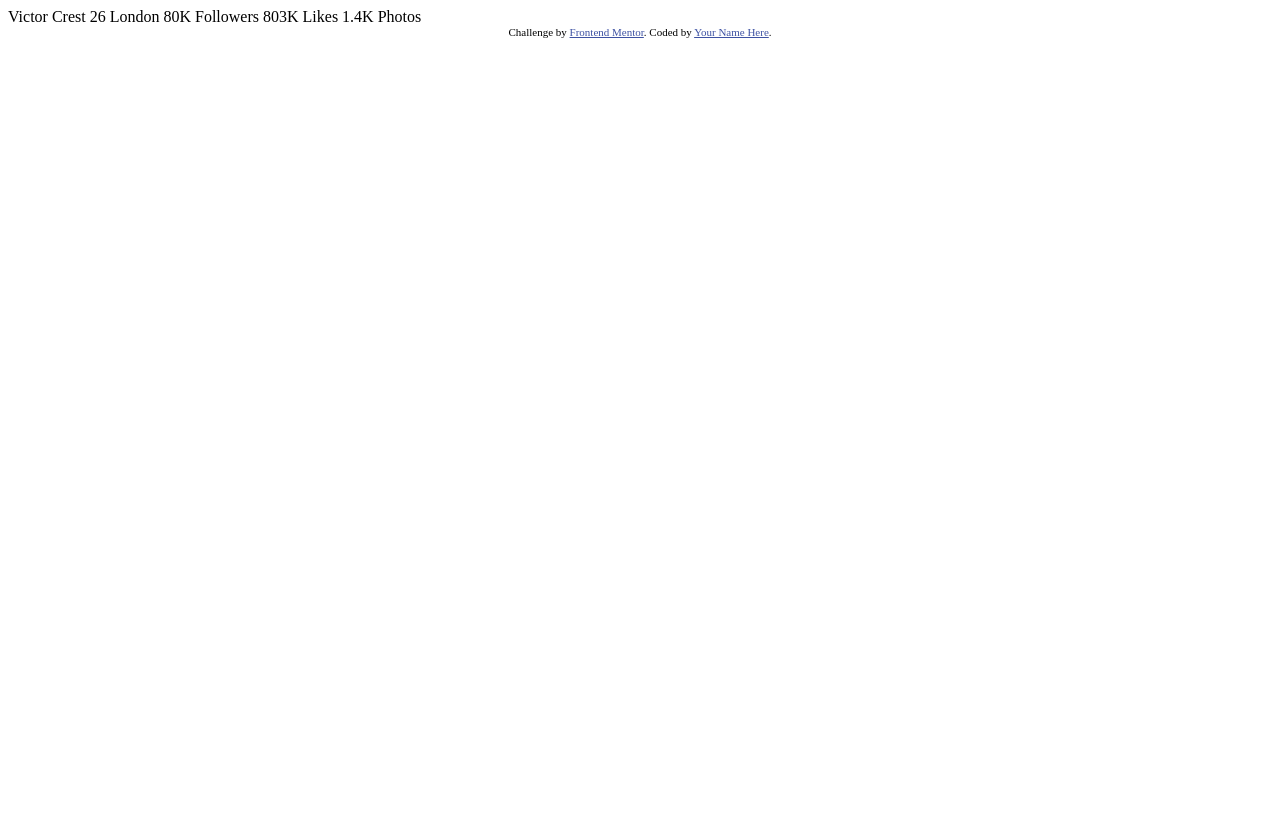
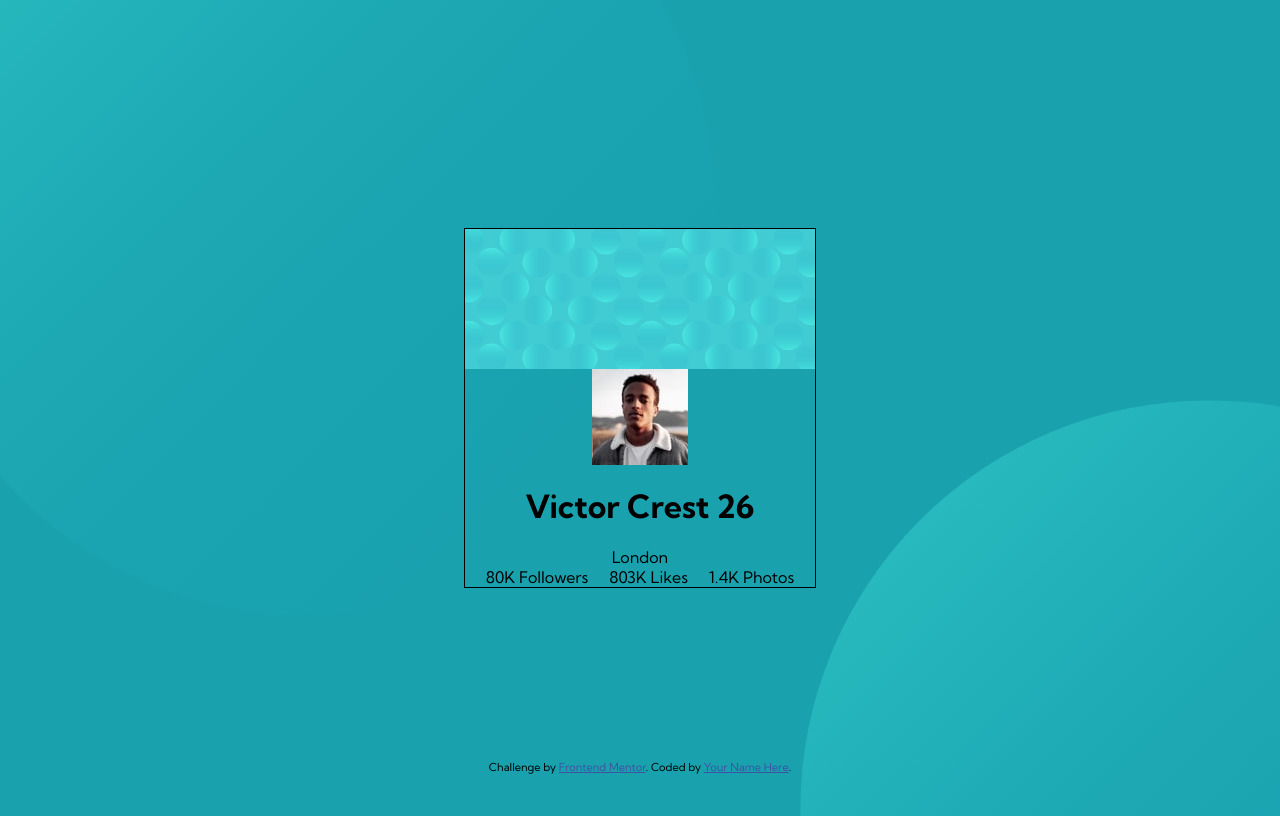
Before and after one commit to vince-pino/fem-profile-card-component, a plain HTML site: page index.html in a window 1280 px wide. Drawn offline with Linux system fonts and the light colour scheme.

Commit message:
Add styles

```diff
--- a/index.html
+++ b/index.html
@@ -4,32 +4,46 @@
   <meta charset="UTF-8">
   <meta name="viewport" content="width=device-width, initial-scale=1.0"> <!-- displays site properly based on user's device -->
 
+  <link rel="preconnect" href="https://fonts.googleapis.com">
+  <link rel="preconnect" href="https://fonts.gstatic.com" crossorigin>
+  <link href="https://fonts.googleapis.com/css2?family=Big+Shoulders+Display:wght@700&family=Fraunces:opsz,wght@9..144,700&family=Hanken+Grotesk:wght@500;700;800&family=Inter:wght@400;700&family=Kumbh+Sans:wght@400;700&family=Lexend+Deca&family=Montserrat:wght@500;700&family=Outfit:wght@300;400;600;700&family=Press+Start+2P&family=Red+Hat+Display:wght@500;700;900&family=Roboto:ital,wght@0,400;0,700;1,300;1,400;1,700&family=Work+Sans:wght@400;600;700&display=swap" rel="stylesheet">
   <link rel="icon" type="image/png" sizes="32x32" href="./images/favicon-32x32.png">
+  <link rel="stylesheet" href="styles/index.css">
 
   <title>Frontend Mentor | Profile card component</title>
-
-  <!-- Feel free to remove these styles or customise in your own stylesheet 👍 -->
-  <style>
-    .attribution { font-size: 11px; text-align: center; }
-    .attribution a { color: hsl(228, 45%, 44%); }
-  </style>
 </head>
 <body>
-  Victor Crest
-  26
-  London
 
+  <main>
+    <div class="card">
+      <img src="images/bg-pattern-card.svg" alt="">
+      <img src="images/image-victor.jpg" alt="">
+      <h1>
+        Victor Crest <span>26</span>
+      </h1>
+      <div>London</div>
+      <div class="stats">
+        <div class="stat">
           80K
           Followers
-
+        </div>
+        <div class="stat">
           803K
           Likes
-
+        </div>
+        <div class="stat">
           1.4K
           Photos
+        </div>
+      </div>
+    </div>
+  </main>
+
+  <footer>
     <div class="attribution">
       Challenge by <a href="https://www.frontendmentor.io?ref=challenge" target="_blank">Frontend Mentor</a>.
       Coded by <a href="#">Your Name Here</a>.
     </div>
+  </footer>
 </body>
 </html>
--- /dev/null
+++ b/styles/index.css
@@ -0,0 +1,45 @@
+body {
+  height: 100vh;
+  font-family: Kumbh Sans;
+  background-image: url("../images/bg-pattern-bottom.svg"), url("../images/bg-pattern-bottom.svg");
+  background-size: contain;
+  background-repeat: no-repeat, no-repeat;
+  background-position-x: -100px, 800px;
+  background-position-y: -200px, 400px;
+  background-color: hsl(185, 75%, 39%);
+
+  display: flex;
+  flex-direction: column;
+  justify-content: center;
+  align-items: center;
+}
+
+
+
+.card {
+  display: flex;
+  flex-direction: column;
+  justify-items: center;
+  align-items: center;
+
+  max-width: 350px;
+  border: 1px solid black;
+}
+
+.stats {
+  display: flex;
+  justify-content: space-evenly;
+
+  width: 100%;
+}
+
+footer {
+  position: absolute;
+  bottom: 0;
+  left: 0;
+  width: 100%;
+  height: 2.5rem;
+}
+
+.attribution { font-size: 11px; text-align: center; }
+.attribution a { color: hsl(228, 45%, 44%); }
```
Lines whose indentation alone changed are shown as unchanged.
